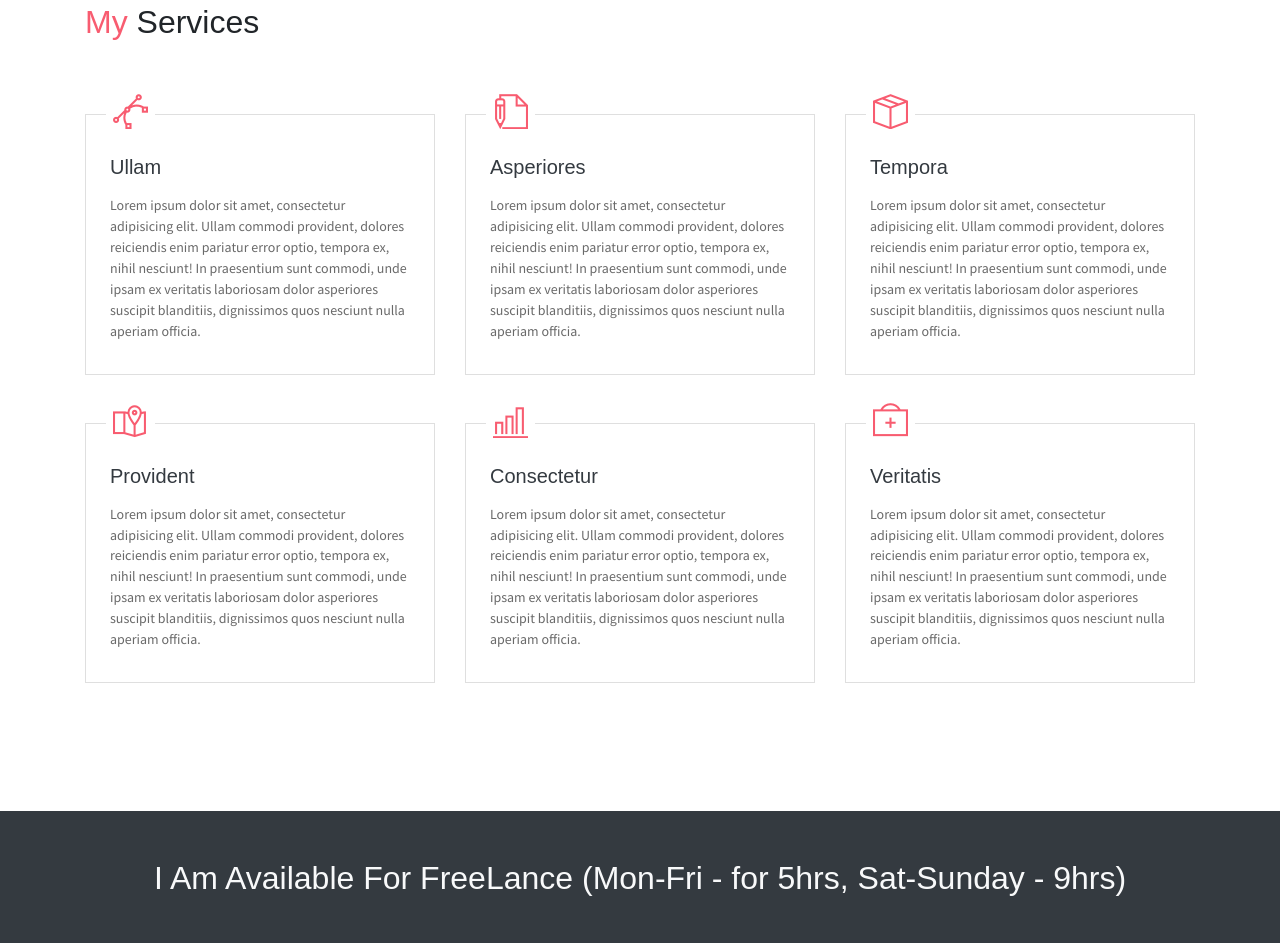
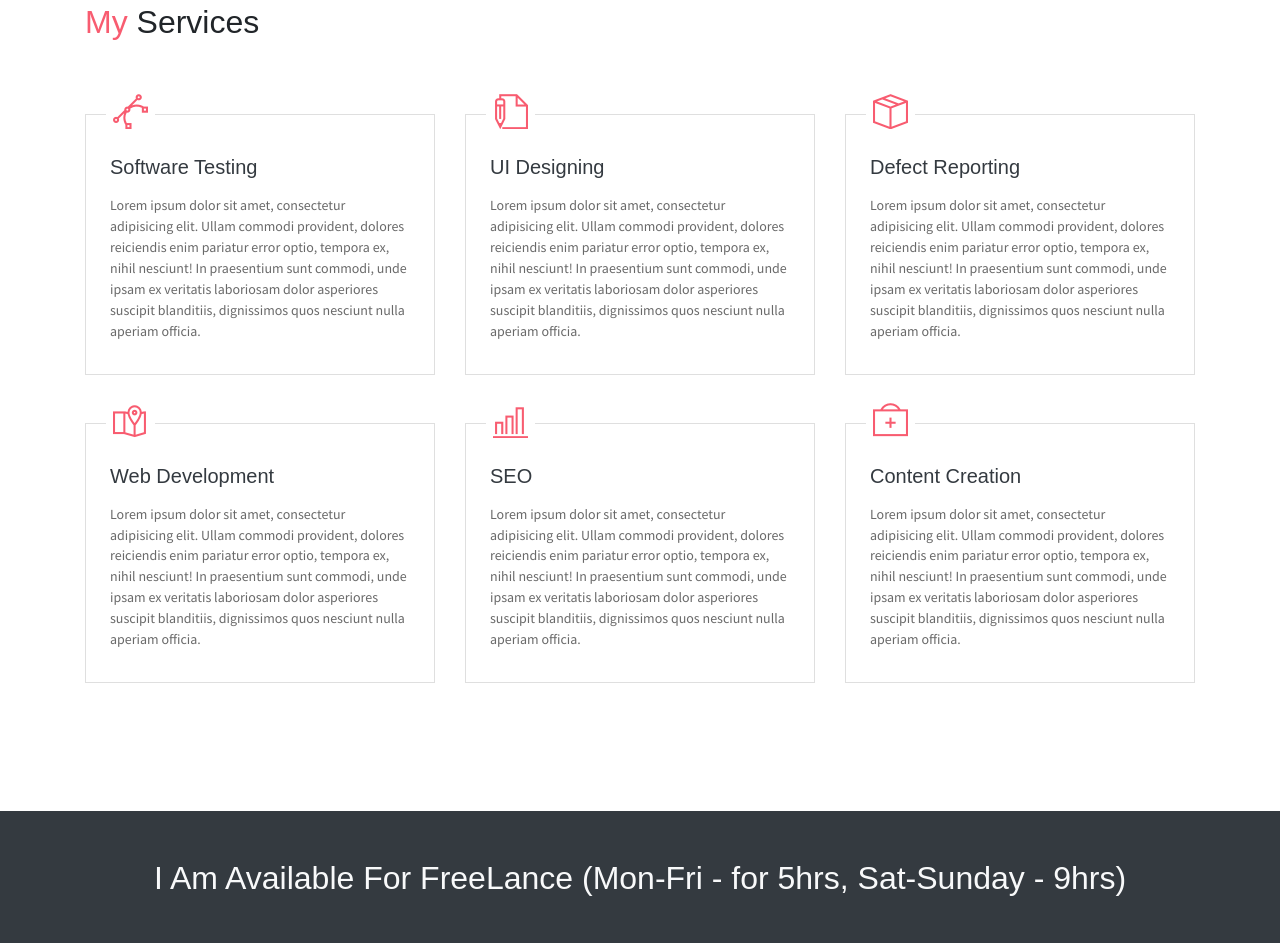
Before and after one commit to Sonu8726/sonu_codingfloor, a plain HTML site: page index.html in a window 1280 px wide. Shown: the part 2524-3467 px from the top of the page. Drawn offline with Linux system fonts and the light colour scheme.

Commit message:
Update index.html
Added some fields

```diff
--- a/index.html
+++ b/index.html
@@ -309,7 +309,7 @@
                             <i class="ti-vector text-danger" aria-hidden="true"></i>
                         </div>
                         <div class="card-body px-4 py-3">
-                            <h5 class="mb-3 card-title text-dark">Ullam</h5>
+                            <h5 class="mb-3 card-title text-dark">Software Testing</h5>
                             <P class="subtitle">Lorem ipsum dolor sit amet, consectetur adipisicing elit. Ullam commodi
                                 provident, dolores reiciendis enim pariatur error optio, tempora ex, nihil nesciunt! In
                                 praesentium sunt commodi, unde ipsam ex veritatis laboriosam dolor asperiores suscipit
@@ -323,7 +323,7 @@
                             <i class="ti-write text-danger" aria-hidden="true"></i>
                         </div>
                         <div class="card-body px-4 py-3">
-                            <h5 class="mb-3 card-title text-dark">Asperiores</h5>
+                            <h5 class="mb-3 card-title text-dark">UI Designing</h5>
                             <P class="subtitle">Lorem ipsum dolor sit amet, consectetur adipisicing elit. Ullam commodi
                                 provident, dolores reiciendis enim pariatur error optio, tempora ex, nihil nesciunt! In
                                 praesentium sunt commodi, unde ipsam ex veritatis laboriosam dolor asperiores suscipit
@@ -337,7 +337,7 @@
                             <i class="ti-package text-danger" aria-hidden="true"></i>
                         </div>
                         <div class="card-body px-4 py-3">
-                            <h5 class="mb-3 card-title text-dark">Tempora</h5>
+                            <h5 class="mb-3 card-title text-dark">Defect Reporting</h5>
                             <P class="subtitle">Lorem ipsum dolor sit amet, consectetur adipisicing elit. Ullam commodi
                                 provident, dolores reiciendis enim pariatur error optio, tempora ex, nihil nesciunt! In
                                 praesentium sunt commodi, unde ipsam ex veritatis laboriosam dolor asperiores suscipit
@@ -351,7 +351,7 @@
                             <i class="ti-map-alt text-danger" aria-hidden="true"></i>
                         </div>
                         <div class="card-body px-4 py-3">
-                            <h5 class="mb-3 card-title text-dark">Provident</h5>
+                            <h5 class="mb-3 card-title text-dark">Web Development</h5>
                             <P class="subtitle">Lorem ipsum dolor sit amet, consectetur adipisicing elit. Ullam commodi
                                 provident, dolores reiciendis enim pariatur error optio, tempora ex, nihil nesciunt! In
                                 praesentium sunt commodi, unde ipsam ex veritatis laboriosam dolor asperiores suscipit
@@ -365,7 +365,7 @@
                             <i class="ti-bar-chart text-danger" aria-hidden="true"></i>
                         </div>
                         <div class="card-body px-4 py-3">
-                            <h5 class="mb-3 card-title text-dark">Consectetur</h5>
+                            <h5 class="mb-3 card-title text-dark">SEO</h5>
                             <P class="subtitle">Lorem ipsum dolor sit amet, consectetur adipisicing elit. Ullam commodi
                                 provident, dolores reiciendis enim pariatur error optio, tempora ex, nihil nesciunt! In
                                 praesentium sunt commodi, unde ipsam ex veritatis laboriosam dolor asperiores suscipit
@@ -379,7 +379,7 @@
                             <i class="ti-support text-danger" aria-hidden="true"></i>
                         </div>
                         <div class="card-body px-4 py-3">
-                            <h5 class="mb-3 card-title text-dark">Veritatis</h5>
+                            <h5 class="mb-3 card-title text-dark">Content Creation</h5>
                             <P class="subtitle">Lorem ipsum dolor sit amet, consectetur adipisicing elit. Ullam commodi
                                 provident, dolores reiciendis enim pariatur error optio, tempora ex, nihil nesciunt! In
                                 praesentium sunt commodi, unde ipsam ex veritatis laboriosam dolor asperiores suscipit
```
